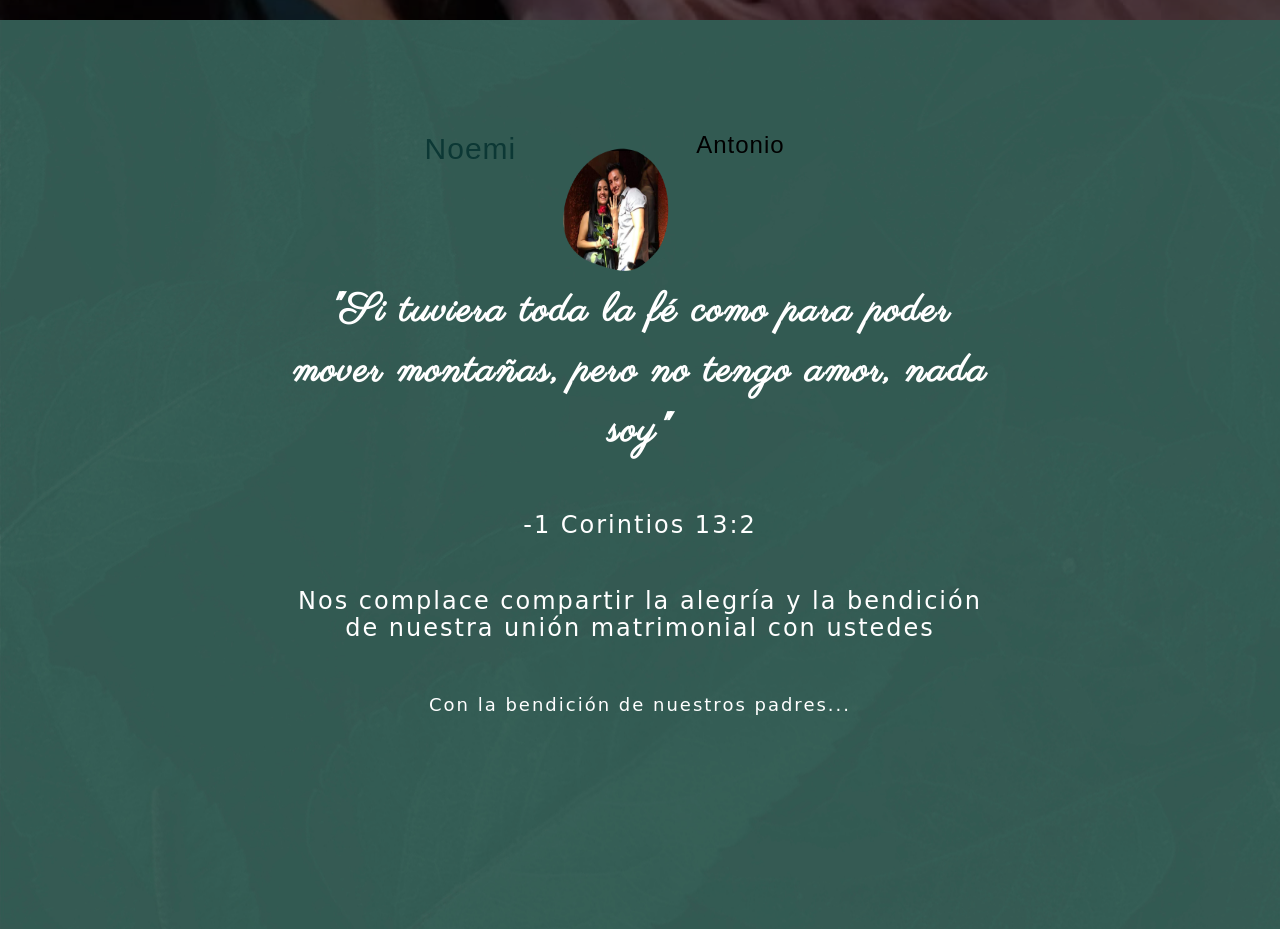
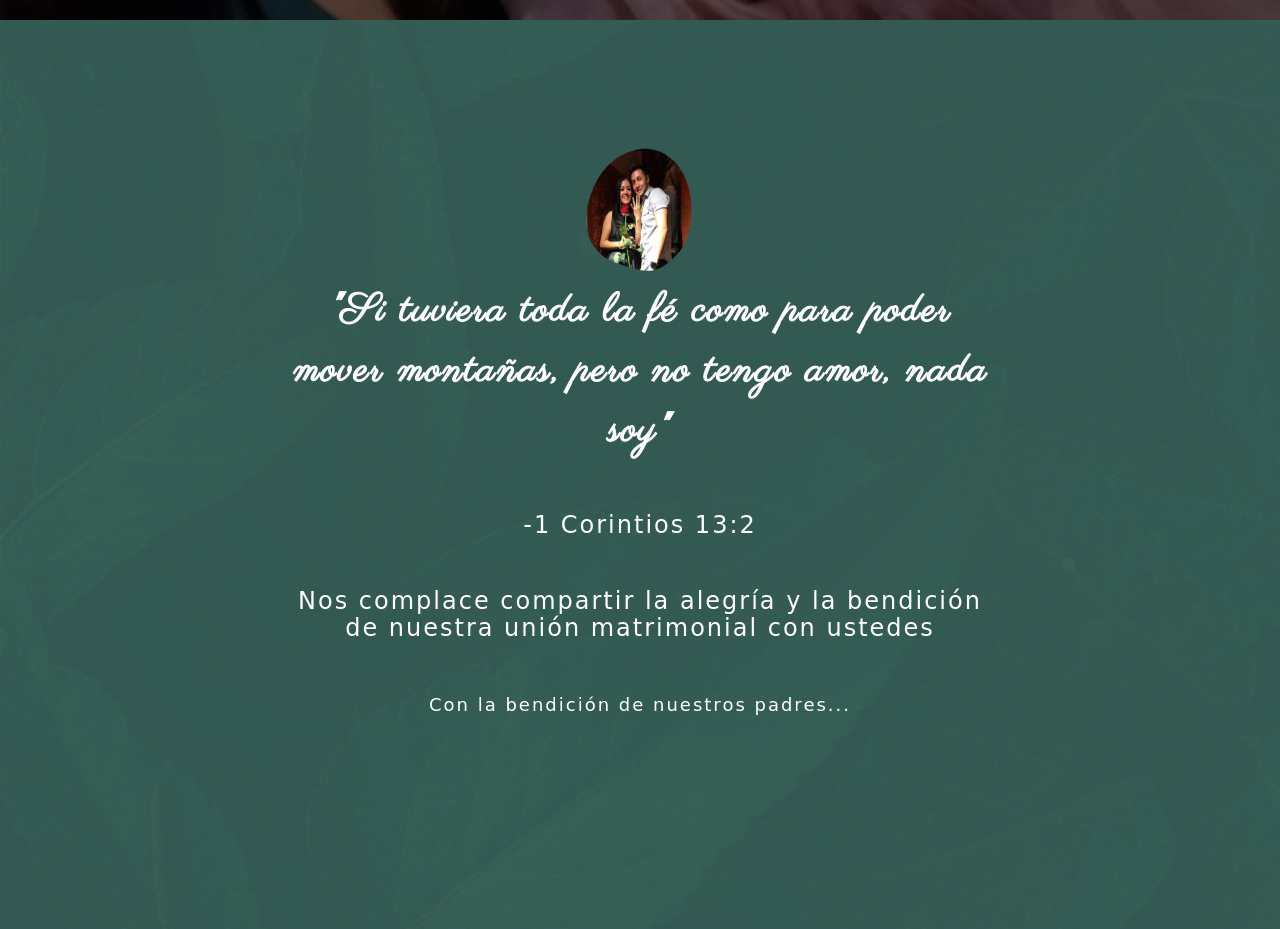
Before and after one commit to oswaldo-herrera/wedding, a plain HTML site: page index.html in a window 1280 px wide. Shown: the part 880-1809 px from the top of the page. Drawn offline with nearby package versions, Linux system fonts and the light colour scheme; grey boxes are pictures that could not be loaded; files whose address does not match are found by name; a web font is replaced by a local one.

Commit message:
body green dos

```diff
--- a/css/style.css
+++ b/css/style.css
@@ -1113,7 +1113,7 @@ form label {
 }
 
 .couple-half {
-  width: 55%;
+  width: 57%;
   float: left;
 }
 @media screen and (max-width: 768px) {
--- a/index.html
+++ b/index.html
@@ -150,13 +150,13 @@
 						<div class="groom">
 							<img src="./images/boda_pareja.png" alt="groom" class="img-responsive">
 						</div>
-						<div class="desc-groom">
+						<div class="desc-groom hidden">
 							<h3>Noemi</h3>
 							<!-- <p>ingresar texto</p> -->
 						</div>
 					</div>
 
-					<div class="desc-bride">
+					<div class="desc-bride hidden">
 						<h3>Antonio</h3>
 						<!-- <p>ingresar texto</p> -->
 					</div>
```
